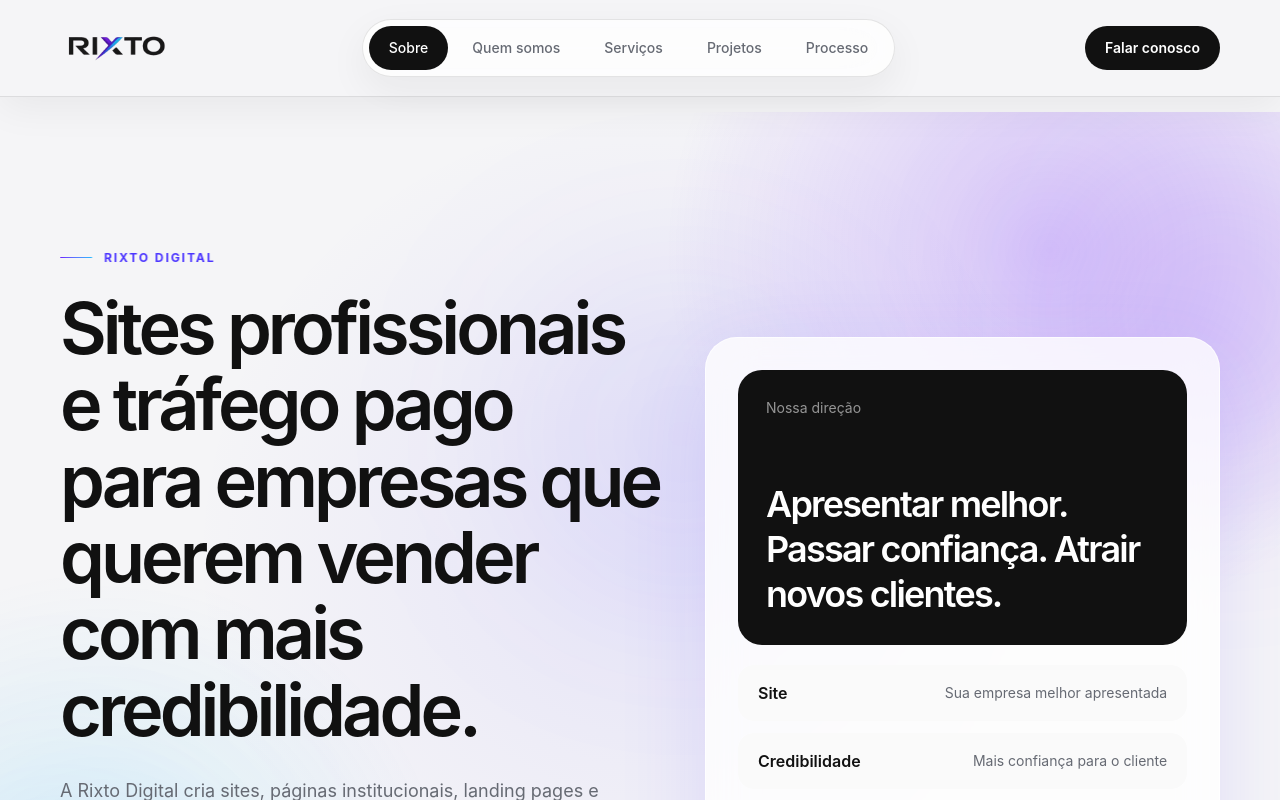
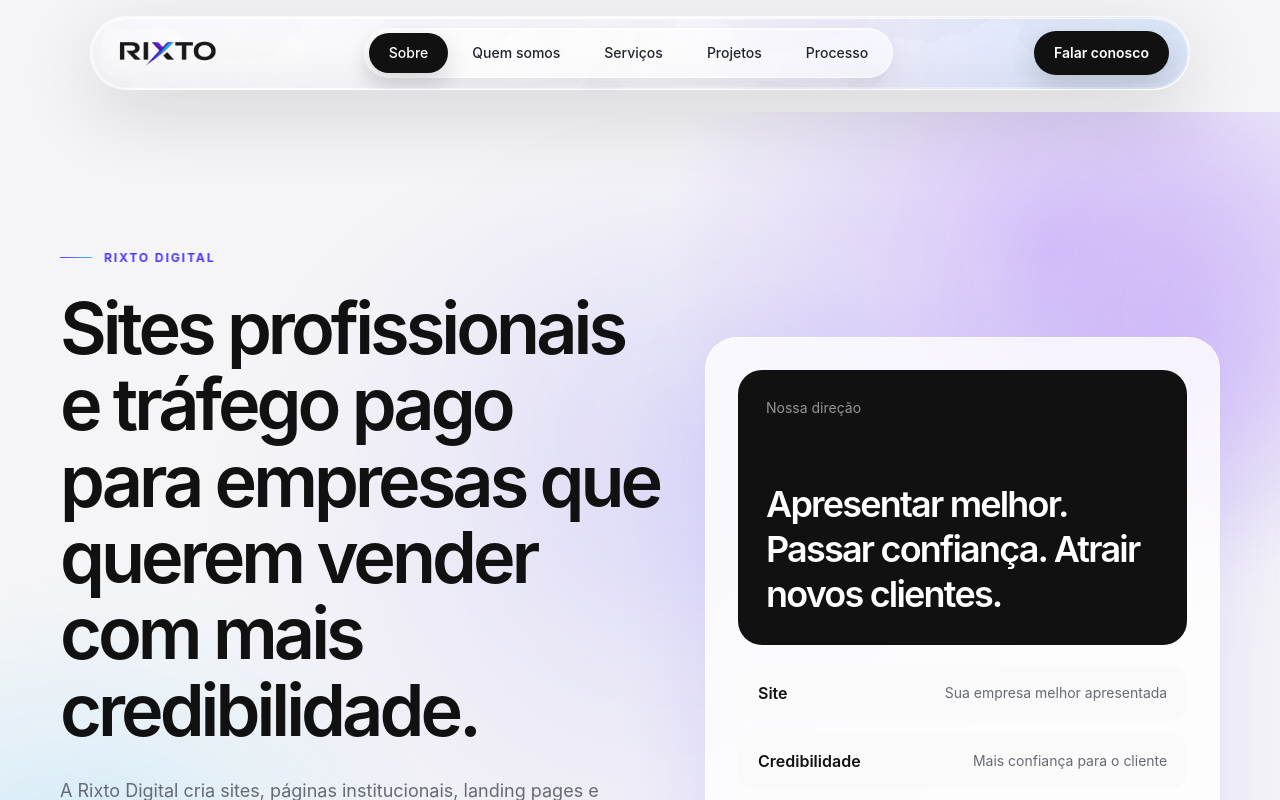
Before and after one commit to RafaSilva07/site_institucional_rixtodg, a React (Vite) app: page / in a window 1280 px wide. Shown: the top 800 px of the page. Built offline with nearby package versions, Linux system fonts and the light colour scheme; the HTML template or start-up script is replaced by a standard one.

Commit message:
Adicionado cabeçalho flutuante com efeito de Liquid glass

```diff
--- a/src/components/Header.jsx
+++ b/src/components/Header.jsx
@@ -14,22 +14,63 @@ function Header() {
   }
 
   return (
-    <header className="fixed left-0 right-0 top-0 z-50 border-b border-black/10 bg-[#F5F5F7]/92 shadow-[0_10px_40px_rgba(17,17,17,0.06)] backdrop-blur-xl">
-      <div className="mx-auto flex min-h-24 w-[min(1160px,calc(100%-32px))] items-center justify-between">
-        <a href="#" aria-label="Rixto Digital" onClick={closeMenu}>
+    <header className="fixed left-1/2 top-3 z-[100] w-[calc(100%-1rem)] max-w-[1100px] -translate-x-1/2 sm:top-4 sm:w-[calc(100%-2rem)]">
+      <svg
+        className="pointer-events-none absolute h-0 w-0"
+        aria-hidden="true"
+        focusable="false"
+      >
+        <filter id="liquid-glass-header" x="-20%" y="-20%" width="140%" height="140%">
+          <feTurbulence
+            type="fractalNoise"
+            baseFrequency="0.009 0.013"
+            numOctaves="3"
+            seed="7"
+            result="noise"
+          />
+          <feColorMatrix
+            in="noise"
+            type="matrix"
+            values="1.9 0 0 0 -0.22 0 1.9 0 0 -0.22 0 0 1.9 0 -0.22 0 0 0 1 0"
+            result="boostedNoise"
+          />
+          <feGaussianBlur in="boostedNoise" stdDeviation="1.8" result="softNoise" />
+          <feDisplacementMap
+            in="SourceGraphic"
+            in2="softNoise"
+            scale="-86"
+            xChannelSelector="R"
+            yChannelSelector="B"
+          />
+        </filter>
+      </svg>
+
+      <div className="liquid-glass-shell relative overflow-hidden rounded-[1.75rem] border border-white/45 bg-white/[0.025] px-3 py-2 shadow-[0_22px_80px_rgba(17,17,17,0.14),0_0_0_1px_rgba(255,255,255,0.26)] sm:rounded-full sm:px-4 md:px-5">
+        <div className="liquid-glass-surface pointer-events-none absolute inset-0 rounded-[inherit]" />
+        <div className="liquid-glass-caustic pointer-events-none absolute inset-0 rounded-[inherit]" />
+        <div className="pointer-events-none absolute inset-px rounded-[inherit] border border-white/50" />
+        <div className="pointer-events-none absolute inset-x-7 top-0 h-px bg-gradient-to-r from-transparent via-white to-transparent" />
+
+        <nav className="relative z-10 flex min-h-14 items-center justify-between gap-3">
+          <a
+            href="#"
+            aria-label="Rixto Digital"
+            onClick={closeMenu}
+            className="flex shrink-0 items-center"
+          >
             <img
               src={logo}
               alt="Rixto Digital"
               width="112"
               height="41"
               decoding="async"
-            className="w-28"
+              className="w-24 sm:w-28"
             />
           </a>
 
-        <nav
-          className="hidden items-center gap-1 rounded-full border border-black/10 bg-white/80 p-1.5 text-sm font-medium text-[#666A73] shadow-[0_14px_40px_rgba(17,17,17,0.06)] backdrop-blur-xl md:flex"
-          aria-label="Navegação principal"
+          <div
+            className="hidden items-center gap-1 rounded-full border border-white/55 bg-white/58 p-1 text-sm font-medium text-[#20242D] shadow-[inset_0_1px_0_rgba(255,255,255,0.78),0_10px_28px_rgba(17,17,17,0.07)] backdrop-blur-2xl md:flex"
+            aria-label="Navegacao principal"
           >
             {navItems.map((item) => {
               const active = activeSection === item.id
@@ -40,19 +81,20 @@ function Header() {
                   href={`#${item.id}`}
                   onClick={handleNavigation}
                   aria-current={active ? 'page' : undefined}
-                className={`flex min-h-11 items-center justify-center rounded-full px-5 text-center transition duration-300 hover:bg-[#111111] hover:text-white ${
-                  active ? 'bg-[#111111] text-white' : ''
+                  className={`flex min-h-10 items-center justify-center rounded-full px-4 text-center transition duration-300 hover:bg-[#111111] hover:text-white lg:px-5 ${
+                    active ? 'bg-[#111111] text-white shadow-[0_10px_24px_rgba(17,17,17,0.16)]' : ''
                   }`}
                 >
                   {item.label}
                 </a>
               )
             })}
-        </nav>
+          </div>
 
+          <div className="flex shrink-0 items-center">
             <a
               href={whatsappLink}
-          className="hidden rounded-full bg-[#111111] px-5 py-3 text-sm font-semibold text-white transition duration-300 hover:-translate-y-0.5 hover:bg-[#1E1E1E] active:translate-y-0 md:inline-flex"
+              className="hidden rounded-full bg-[#111111] px-5 py-3 text-sm font-semibold text-white shadow-[0_12px_30px_rgba(17,17,17,0.18)] transition duration-300 hover:-translate-y-0.5 hover:bg-[#1E1E1E] active:translate-y-0 md:inline-flex"
             >
               Falar conosco
             </a>
@@ -60,28 +102,27 @@ function Header() {
             <button
               type="button"
               onClick={() => setOpen(!open)}
-          className="inline-flex rounded-full border border-black/10 bg-white/90 px-4 py-2 text-sm font-semibold text-[#111111] shadow-[0_10px_25px_rgba(17,17,17,0.05)] backdrop-blur transition duration-300 hover:border-black/20 md:hidden"
+              className="inline-flex rounded-full border border-black/10 bg-white/70 px-4 py-2 text-sm font-semibold text-[#111111] shadow-[0_10px_25px_rgba(17,17,17,0.07)] backdrop-blur transition duration-300 hover:border-black/20 md:hidden"
               aria-expanded={open}
               aria-controls="mobile-navigation"
             >
               {open ? 'Fechar' : 'Menu'}
             </button>
           </div>
+        </nav>
+      </div>
 
       {open && (
         <div
           id="mobile-navigation"
-          className="mx-auto w-[min(1160px,calc(100%-32px))] pb-4 md:hidden"
+          className="mt-2 rounded-[1.5rem] border border-white/45 bg-white/88 p-2 shadow-[0_22px_70px_rgba(17,17,17,0.15)] backdrop-blur-2xl md:hidden"
         >
-          <nav
-            className="grid gap-2 rounded-3xl border border-black/10 bg-white/95 p-3 shadow-[0_20px_60px_rgba(17,17,17,0.08)] backdrop-blur-xl"
-            aria-label="Navegação mobile"
-          >
+          <nav className="grid gap-1.5" aria-label="Navegacao mobile">
             {navItems.map((item) => (
               <a
                 key={item.id}
                 onClick={handleNavigation}
-                className="rounded-2xl px-4 py-3 text-sm font-medium text-[#666A73] transition hover:bg-[#111111] hover:text-white"
+                className="rounded-2xl px-4 py-3 text-sm font-medium text-[#555962] transition hover:bg-[#111111] hover:text-white"
                 href={`#${item.id}`}
               >
                 {item.label}
--- a/src/index.css
+++ b/src/index.css
@@ -10,7 +10,7 @@
 
 html {
   scroll-behavior: smooth;
-  scroll-padding-top: 132px;
+  scroll-padding-top: 112px;
   overflow-x: clip;
 }
 
@@ -34,6 +34,62 @@ body {
 
 img {
   max-width: 100%;
+}
+
+.liquid-glass-shell {
+  isolation: isolate;
+  background-color: rgba(255, 255, 255, 0.025);
+  backdrop-filter: url("#liquid-glass-header") blur(0.6px) saturate(1.45) contrast(1.08);
+  -webkit-backdrop-filter: blur(10px) saturate(1.2);
+}
+
+.liquid-glass-shell::before {
+  position: absolute;
+  inset: 0;
+  z-index: 0;
+  border-radius: inherit;
+  pointer-events: none;
+  content: "";
+  background:
+    linear-gradient(135deg, rgba(255, 255, 255, 0.34), transparent 25%),
+    linear-gradient(88deg, transparent 0 20%, rgba(255, 255, 255, 0.16) 37%, transparent 54%),
+    radial-gradient(circle at 14% 0%, rgba(255, 255, 255, 0.48), transparent 28%),
+    radial-gradient(circle at 82% 100%, rgba(75, 52, 255, 0.08), transparent 35%),
+    radial-gradient(circle at 96% 18%, rgba(32, 184, 255, 0.075), transparent 28%);
+  mix-blend-mode: screen;
+}
+
+.liquid-glass-shell::after {
+  position: absolute;
+  inset: 1px;
+  z-index: 0;
+  border-radius: inherit;
+  pointer-events: none;
+  content: "";
+  box-shadow:
+    inset 0 1px 0 rgba(255, 255, 255, 0.78),
+    inset 0 -30px 42px rgba(17, 17, 17, 0.032),
+    inset 24px 0 44px rgba(255, 255, 255, 0.11),
+    inset -20px 0 36px rgba(75, 52, 255, 0.045);
+}
+
+.liquid-glass-surface {
+  z-index: 0;
+  opacity: 0.32;
+  background:
+    linear-gradient(112deg, transparent 0 14%, rgba(255, 255, 255, 0.26) 31%, transparent 49%),
+    radial-gradient(circle at 50% 0%, rgba(255, 255, 255, 0.22), transparent 42%),
+    radial-gradient(circle at 92% 64%, rgba(32, 184, 255, 0.07), transparent 28%);
+}
+
+.liquid-glass-caustic {
+  z-index: 0;
+  opacity: 0.28;
+  background:
+    linear-gradient(100deg, transparent 4%, rgba(255, 255, 255, 0.09) 15%, transparent 26%),
+    linear-gradient(78deg, transparent 54%, rgba(75, 52, 255, 0.055) 65%, transparent 78%),
+    radial-gradient(ellipse at 42% 48%, rgba(255, 255, 255, 0.14), transparent 34%);
+  filter: blur(0.4px) saturate(1.15);
 }
 
 .reveal-scope > section {
@@ -188,6 +244,14 @@ strong {
     scroll-behavior: auto;
   }
 
+  .liquid-glass-surface {
+    filter: none;
+  }
+
+  .liquid-glass-caustic {
+    filter: none;
+  }
+
   *,
   *::before,
   *::after {
```
Lines whose indentation alone changed are shown as unchanged.
